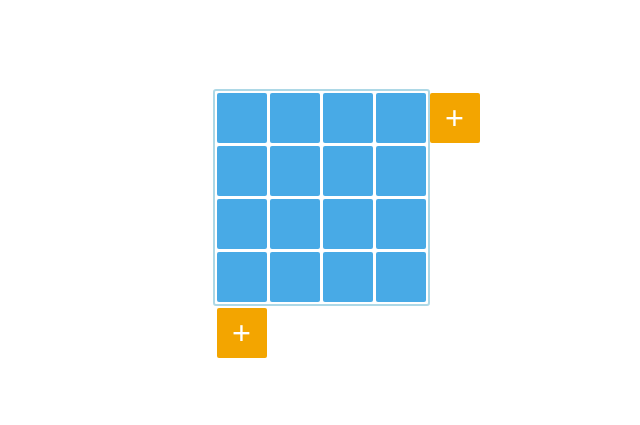
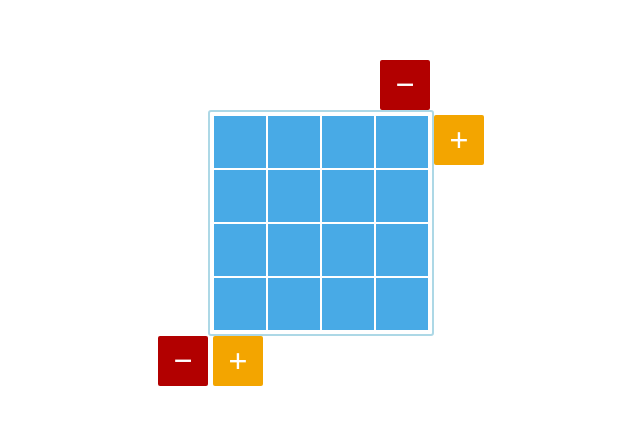
Before and after one commit to a-lukianenko/squares, a plain HTML site: page index.html in a window 1280 px wide. Shown: the part 185-610 px from the top of the page, without its empty margins (319-959 px from the left). Drawn offline with Linux system fonts and the light colour scheme.

Commit message:
from gird to table

```diff
--- a/script.js
+++ b/script.js
@@ -3,14 +3,13 @@ window.onload = function () {
 };
 
 class Squares {
-  constructor(rows = 4, columns = 4, size = 50, gap = 3, appId = "app") {
+  constructor(rows = 4, columns = 4, size = 50, appId = "app") {
     this.rows = rows;
     this.columns = columns;
     this.size = size;
-    this.gap = gap;
     this.root = document.getElementById(appId);
     this.squaresWrapper = document.createElement("div");
-    this.squares = document.createElement("div");
+    this.squares = document.createElement("table");
 
     this.addRowBtn = this.createBtn("addRow", "&plus;");
     this.addRowBtn.addEventListener("click", this.addRow.bind(this));
@@ -81,21 +80,20 @@ class Squares {
       }
     });
 
+    for (let i = 1; i <= this.rows; i++) {
+      this.squares.append(this.createRowWithSquares());
+    }
+    this.squares.className = "squares";
+
     this.squaresWrapper.className = "squaresWrapper";
-
-    for (let i = 1; i <= this.columns * this.rows; i++) {
-      this.squares.append(this.createSquare());
-    }
-
-    this.squares.className = "squares";
-    this.squares.style.gridTemplate = `repeat(${this.columns}, ${this.size}px) /
-                                       repeat(${this.rows}, ${this.size}px)`;
-    this.squares.style.gridGap = this.gap + "px";
-
     this.squaresWrapper.append(this.squares);
 
-    this.squares.after(this.addRowBtn, this.removeRowBtn);
-    this.squares.before(this.addColBtn, this.removeColBtn);
+    this.squares.after(
+      this.addRowBtn,
+      this.addColBtn,
+      this.removeRowBtn,
+      this.removeColBtn
+    );
 
     this.root.append(this.squaresWrapper);
   }
@@ -110,27 +108,29 @@ class Squares {
     return btn;
   }
 
+  createRowWithSquares() {
+    const row = document.createElement("tr");
+    for (let i = 1; i <= this.columns; i++) {
+      row.append(document.createElement("td"));
+    }
+    return row;
+  }
+
   createSquare() {
-    const square = document.createElement("div");
+    const square = document.createElement("td");
     square.className = "square";
     square.style.width = square.style.height = this.size + "px";
     return square;
   }
 
   addRow() {
-    for (let i = 1; i <= this.columns; i++) {
-      this.squares.append(this.createSquare());
-    }
     this.rows++;
-    this.squares.style.gridTemplateRows = `repeat(${this.rows}, ${this.size}px)`;
+    this.squares.append(this.createRowWithSquares());
   }
 
   addCol() {
-    for (let i = 1; i <= this.rows; i++) {
-      this.squares.append(this.createSquare());
-    }
     this.columns++;
-    this.squares.style.gridTemplateColumns = `repeat(${this.columns}, ${this.size}px)`;
+    [...this.squares.children].forEach(row => row.append(this.createSquare()));
   }
 
   removeRow() {
--- a/style.scss
+++ b/style.scss
@@ -30,20 +30,27 @@ $blue: #48aae6;
 }
 
 .squares {
-  display: grid;
+  // display: grid;
   border: 2px solid lightblue;
   border-radius: 3px;
   padding: 2px;
 }
 
-.square {
-  @include square($blue);
+// .square {
+// @include square($blue);
+// }
+
+td {
+  width: 50px;
+  height: 50px;
+  background-color: $blue;
 }
 
 .addRow {
   @include square($yellow);
-  margin-left: 4px;
-  margin-top: 2px;
+  position: absolute;
+  top: 100%;
+  left: 5px;
   transition: background-color 0.25s ease-in-out;
   &:hover {
     background-color: $yellow-light;
@@ -51,17 +58,21 @@ $blue: #48aae6;
 }
 
 .addColumn {
-  @extend .addRow;
+  @include square($yellow);
   position: absolute;
-  top: 2px;
-  right: -50px;
+  top: 5px;
+  left: 100%;
+  transition: background-color 0.25s ease-in-out;
+  &:hover {
+    background-color: $yellow-light;
+  }
 }
 
 .removeColumn,
 .removeRow {
   @include square($red);
   position: absolute;
-  display: none;
+  display: block;
   text-align: center;
   transition: all 0.25s ease-in-out;
   &:hover {
@@ -70,11 +81,11 @@ $blue: #48aae6;
 }
 
 .removeColumn {
-  top: -50px;
+  bottom: 100%;
   right: 4px;
 }
 
 .removeRow {
-  top: 57px;
-  left: -50px;
+  // top: 57px;
+  right: 100%;
 }
```
Also changed, not shown: style.css.
